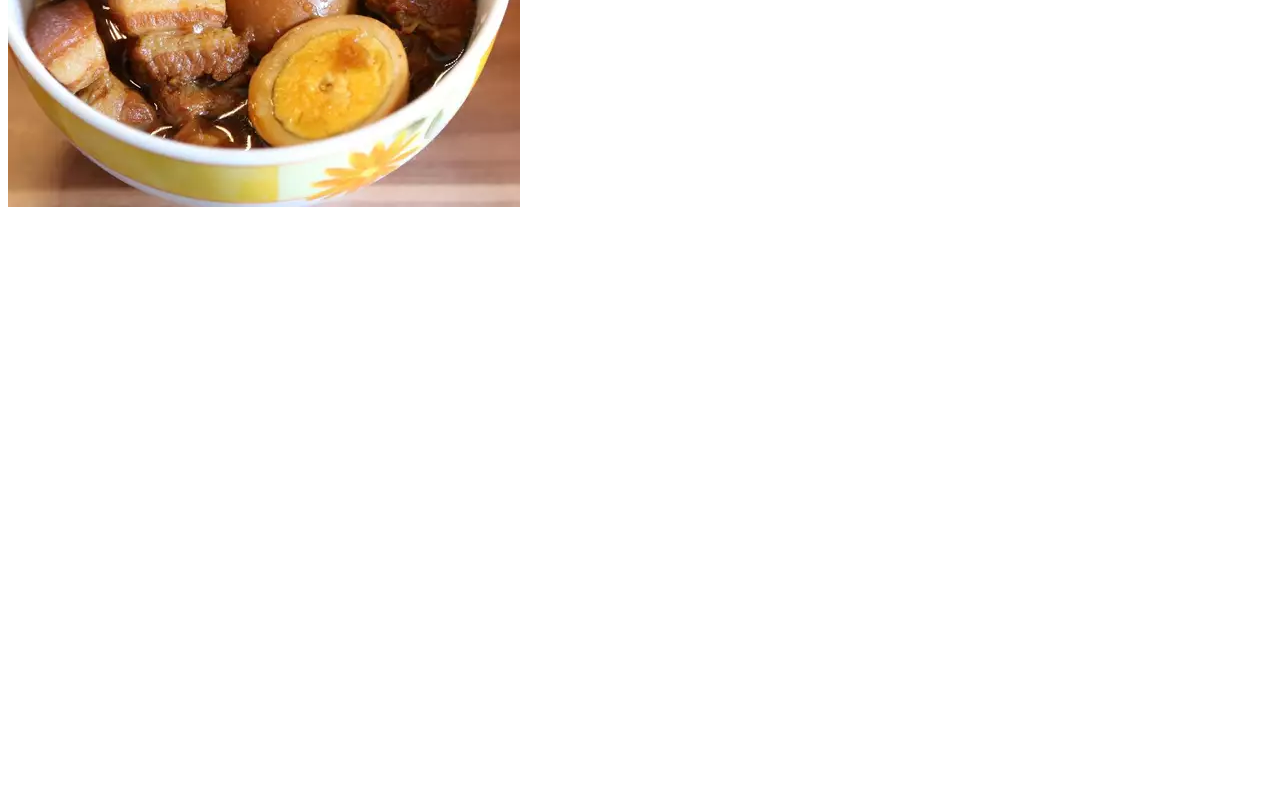
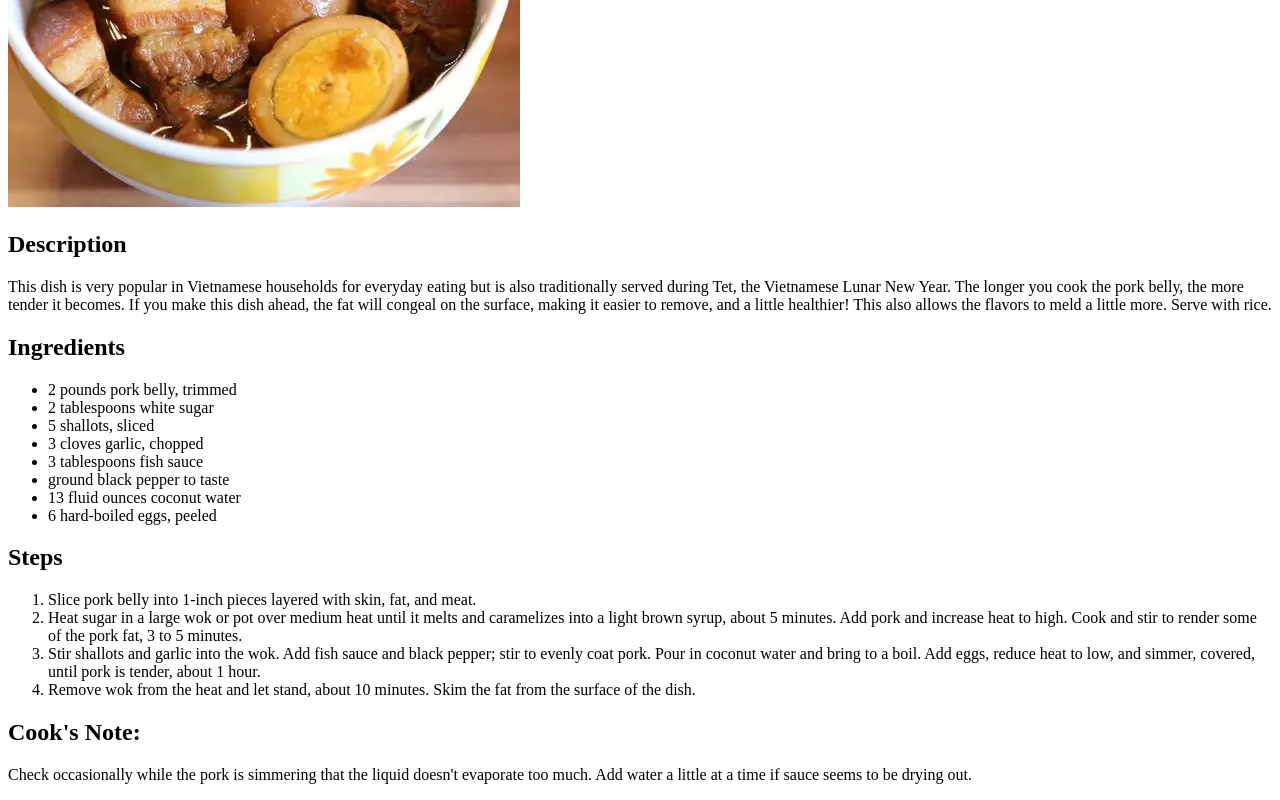
Before and after one commit to Kennsarts/odin-recipes, a plain HTML site: page recipes/thit-kho.html in a window 1280 px wide. Shown: the part 385-1185 px from the top of the page. Before the commit the page ends 800 px from the top, so only its background shows below. Drawn offline with Linux system fonts and the light colour scheme.

Commit message:
Edit thit-kho.html

```diff
--- a/recipes/thit-kho.html
+++ b/recipes/thit-kho.html
@@ -8,5 +8,27 @@
     <body>
         <h1>Thit Kho</h1>
         <img src="../images/thit-kho.webp" alt="Thit Kho in a bowl">
+        <h2>Description</h2>
+        <p>This dish is very popular in Vietnamese households for everyday eating but is also traditionally served during Tet, the Vietnamese Lunar New Year. The longer you cook the pork belly, the more tender it becomes. If you make this dish ahead, the fat will congeal on the surface, making it easier to remove, and a little healthier! This also allows the flavors to meld a little more. Serve with rice.</p>
+        <h2>Ingredients</h2>
+        <ul>
+            <li>2 pounds pork belly, trimmed</li>
+            <li>2 tablespoons white sugar</li>
+            <li>5 shallots, sliced</li>
+            <li>3 cloves garlic, chopped</li>
+            <li>3 tablespoons fish sauce</li>
+            <li>ground black pepper to taste</li>
+            <li>13 fluid ounces coconut water</li>
+            <li>6 hard-boiled eggs, peeled</li>
+        </ul>
+        <h2>Steps</h2>
+        <ol>
+            <li>Slice pork belly into 1-inch pieces layered with skin, fat, and meat.</li>
+            <li>Heat sugar in a large wok or pot over medium heat until it melts and caramelizes into a light brown syrup, about 5 minutes. Add pork and increase heat to high. Cook and stir to render some of the pork fat, 3 to 5 minutes.</li>
+            <li>Stir shallots and garlic into the wok. Add fish sauce and black pepper; stir to evenly coat pork. Pour in coconut water and bring to a boil. Add eggs, reduce heat to low, and simmer, covered, until pork is tender, about 1 hour.</li>
+            <li>Remove wok from the heat and let stand, about 10 minutes. Skim the fat from the surface of the dish.</li>
+        </ol>
+        <h2>Cook's Note:</h2>
+        <p>Check occasionally while the pork is simmering that the liquid doesn't evaporate too much. Add water a little at a time if sauce seems to be drying out.</p>
     </body>
 </html>
```
